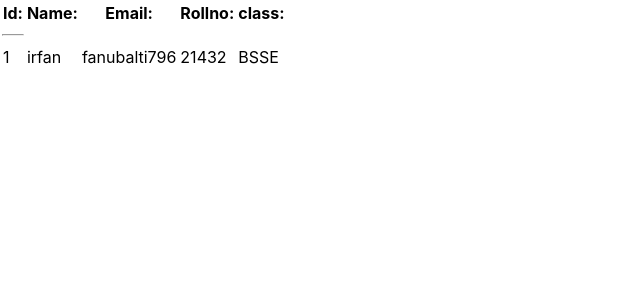
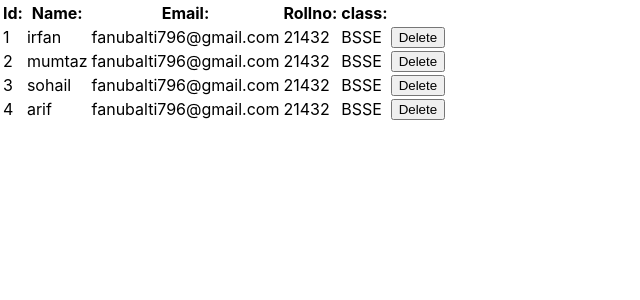
Before and after one commit to fanubalti786/AdvancedReactstepbystep, a React (Create React App) app in the folder class04/: page / in a window 1280 px wide. Shown: the top 300 px of the page, without its empty margins (0-640 px from the left). Built offline with nearby package versions, Linux system fonts and the light colour scheme.

Commit message:
prop dreling through parent to child and child to parent with using function

```diff
--- /dev/null
+++ b/class04/src/components/form/Form.js
@@ -0,0 +1,43 @@
+import React from 'react'
+import { data } from '../../constant/data';
+export default function Form(props) {
+
+
+
+
+
+
+  return (
+    <div>
+      <div>
+      <table>
+        <tr>
+          <th>Id:</th>
+          <th>Name:</th>
+          <th>Email:</th>
+          <th>Rollno:</th>
+          <th>class:</th>
+        </tr>
+
+
+          {data.map((student, index) => {
+            return (
+
+                <tr>
+                <td>{student.id}</td>
+                <td>{student.name}</td>
+                <td>{student.email}</td>
+                <td>{student.rolno}</td>
+                <td>{student.class}</td>
+                <button onClick={()=>props.fuc(student.id)}>Delete</button>
+            </tr>
+
+
+            );
+          })}
+
+      </table>
+    </div>
+    </div>
+  )
+}
--- a/class04/src/constant/data.js
+++ b/class04/src/constant/data.js
@@ -1,4 +1,4 @@
-const data = [
+export const data = [
  {
     id:1,
     name:"irfan",
@@ -8,8 +8,8 @@ const data = [
  },
 
  {
-    id:1,
-    name:"irfan",
+    id:2,
+    name:"mumtaz",
     email:"fanubalti796@gmail.com",
     rolno:21432,
     class:"BSSE"
@@ -17,8 +17,8 @@ const data = [
 
 
  {
-    id:1,
-    name:"irfan",
+    id:3,
+    name:"sohail",
     email:"fanubalti796@gmail.com",
     rolno:21432,
     class:"BSSE"
@@ -27,8 +27,8 @@ const data = [
 
 
  {
-    id:1,
-    name:"irfan",
+    id:4,
+    name:"arif",
     email:"fanubalti796@gmail.com",
     rolno:21432,
     class:"BSSE"
--- a/class04/src/pages/home/Home.js
+++ b/class04/src/pages/home/Home.js
@@ -1,51 +1,12 @@
-import React from 'react'
+import React from "react";
+import Form from "../../components/form/Form";
+export default function Home() {
+    const onClickHandler = (id)=>
+        {
+            alert(id)
+        }
 
-export default function Home() {
   return (
-    <div>
-      <table>
-        <tr>
-            <th>
-                Id:
-            </th>
-            <th>
-                Name:
-            </th>
-            <th>
-                Email:
-            </th>
-            <th>
-                Rollno:
-            </th>
-            <th>
-                class:
-            </th>
-        </tr>
-
-        <hr/>
-
-        <tr>
-            <td>
-                1
-            </td>
-            <td>
-                irfan
-            </td>
-            <td>
-                fanubalti796
-            </td>
-            <td>
-                21432
-            </td>
-            <td>
-                BSSE
-            </td>
-
-
-
-
-        </tr>
-      </table>
-    </div>
-  )
+    <Form fuc={onClickHandler}/>
+  );
 }
```
